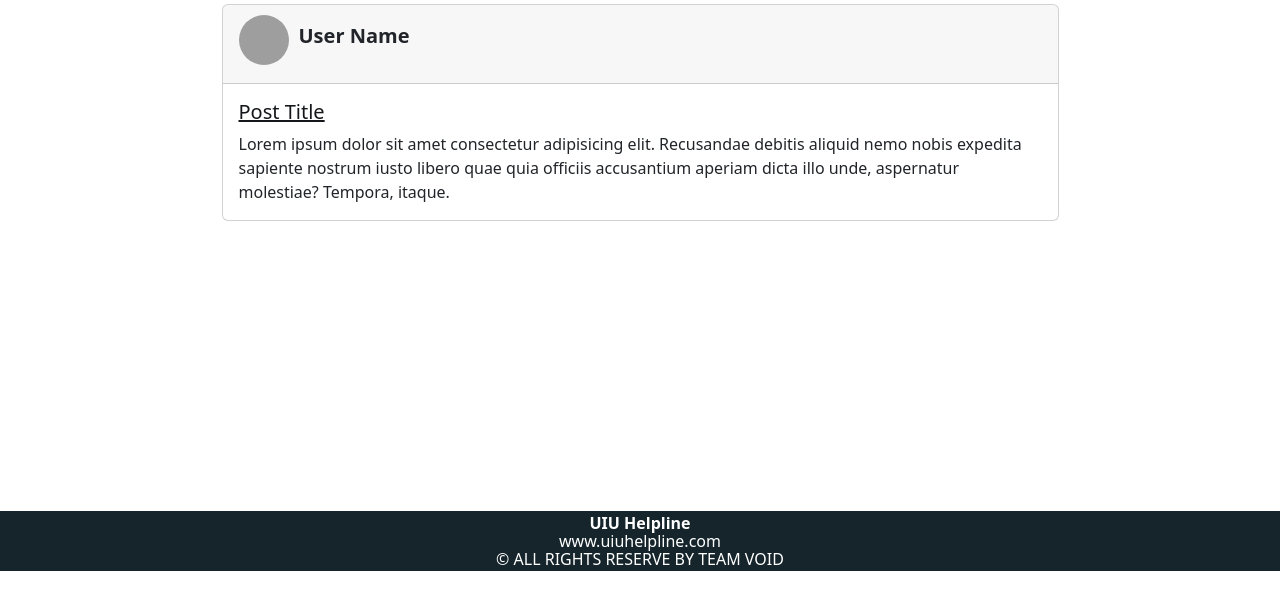
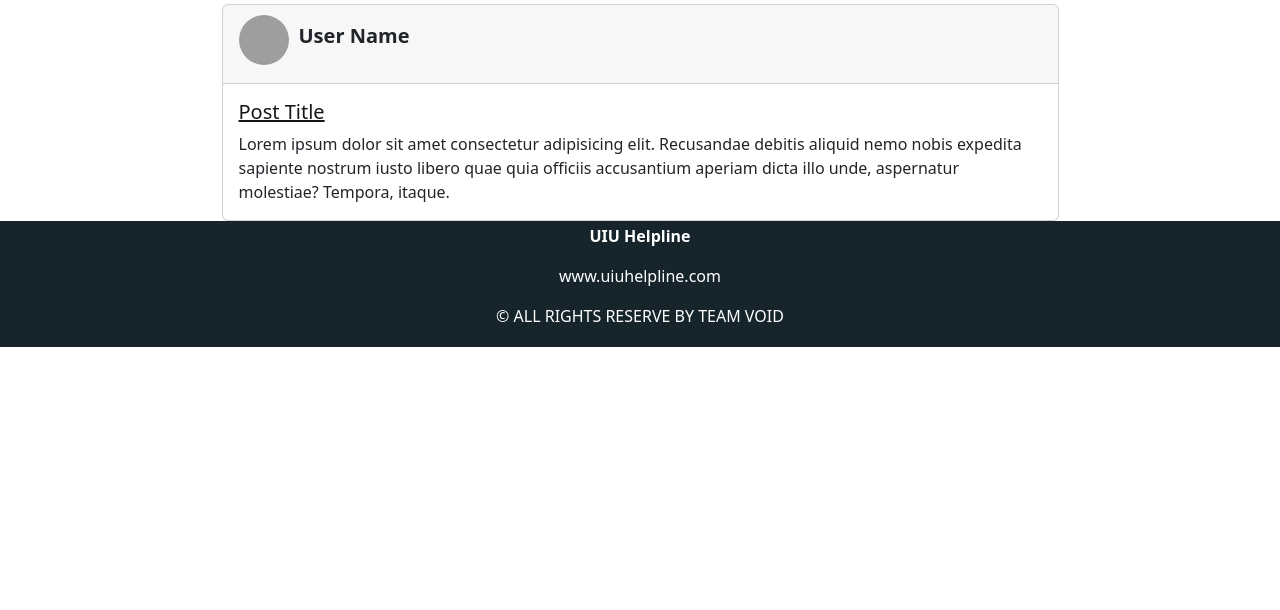
Before and after one commit to Duranta19/UIU-Helpline, a PHP site: page /community.php in a window 1280 px wide. Shown: the part 159-769 px from the top of the page. Run offline with PHP 8.4, Linux system fonts and the light colour scheme; grey boxes are pictures that could not be loaded.

Commit message:
frast cmu

```diff
--- a/community.php
+++ b/community.php
@@ -15,25 +15,12 @@ include "components/header.php";
             <p style="padding: 8px 10px; font-size:20px"><b>User Name</b></p>
         </div>
         <div class="card-body">
-            <h5 class="card-title"><a href="">Post Title</a></h5>
+            <h5 class="card-title"><a href="post_details.php">Post Title</a></h5>
             <p class="card-text">Lorem ipsum dolor sit amet consectetur adipisicing elit. Recusandae debitis aliquid nemo nobis expedita sapiente nostrum iusto libero quae quia officiis accusantium aperiam dicta illo unde, aspernatur molestiae? Tempora, itaque.</p>
         </div>
     </div>
 </div>
 
-<br>
-<br>
-<br>
-<br>
-<br>
-<br>
-<br>
-<br>
-<br>
-<br>
-<br>
-<br>
-<br>
 <?php
 include "components/footer.php";
 ?>
--- a/components/footer.php
+++ b/components/footer.php
@@ -1,11 +1,8 @@
 
     <footer>
-        <div style="background-color: #15252B;">
             <p style="text-align: center; color: white;"><b>UIU Helpline</b></p>
             <p style="text-align: center; color: white;">www.uiuhelpline.com</p>
             <p style="text-align: center; color: white;">© ALL RIGHTS RESERVE BY TEAM VOID</p>
-
-        </div>
     </footer>
 
     <script src="https://cdn.jsdelivr.net/npm/@popperjs/core@2.11.6/dist/umd/popper.min.js"
--- a/components/header.php
+++ b/components/header.php
@@ -14,14 +14,8 @@
             background-color: rgb(28, 56, 56);
         }
 
-        footer {
-            width: 100%;
-            display: block;
-            position: static;
-        }
+        footer p {
 
-        footer div p {
-            margin-top: -22px;
         }
 
         a {
@@ -29,6 +23,12 @@
             text-decoration: underline;
         }
 
+        footer {
+            text-align: center;
+            padding: 3px;
+            background-color: #15252B;
+            color: white;
+        }
     </style>
 </head>
 
--- a/post_details.php
+++ b/post_details.php
@@ -82,7 +82,7 @@ include "components/header.php";
 
 
 
-
+<br>
 <br>
 <?php
 include('components/footer.php');
```
